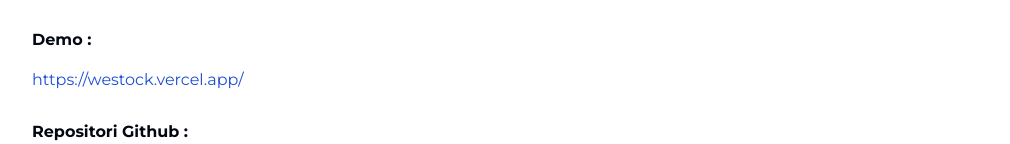
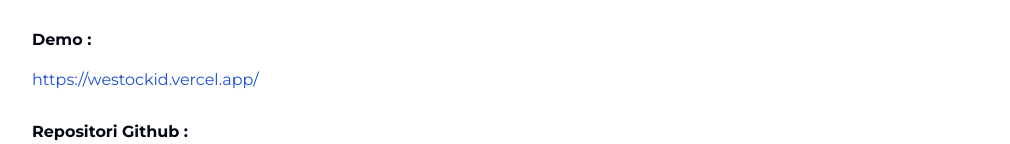
Before and after one commit to IqbalFebrianwar/portofoliov2, a Next.js app: page /westock in a window 1280 px wide. Shown: the part 808-952 px from the top of the page, without its empty margins (128-1138 px from the left). Built offline with nearby package versions, Linux system fonts and the light colour scheme.

Commit message:
Feat : Ubah Link Project Westock

```diff
--- a/src/app/(public)/(main)/westock/page.tsx
+++ b/src/app/(public)/(main)/westock/page.tsx
@@ -48,8 +48,8 @@
                     <h1 className="text-gray-950 mt-5 mb-4 font-bold text-md">
                         Demo :
                     </h1>
-                    <Link href="https://westock.vercel.app/" className="text-blue-700 text-md mb-2">
-                        https://westock.vercel.app/
+                    <Link href="https://westockid.vercel.app/" className="text-blue-700 text-md mb-2">
+                        https://westockid.vercel.app/
                     </Link>
                 </div>
                 <div className="my-7">
```
